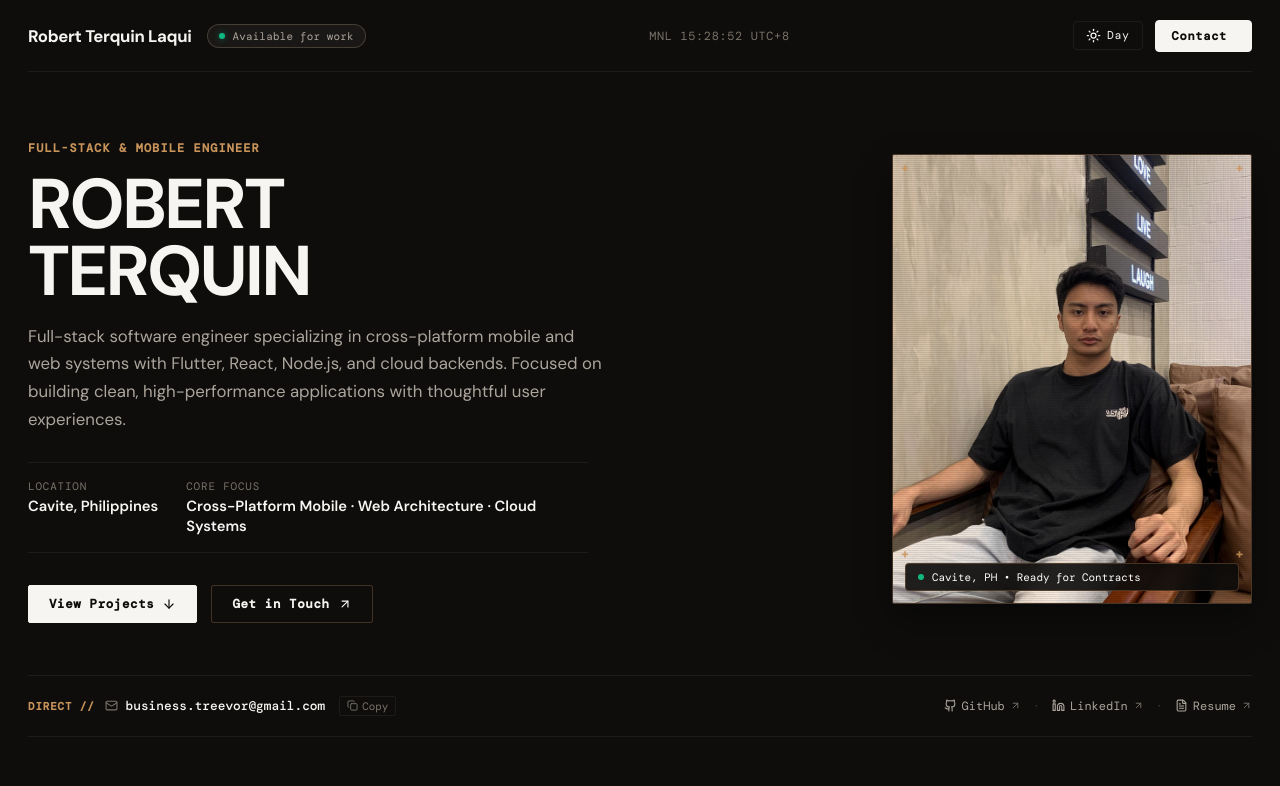
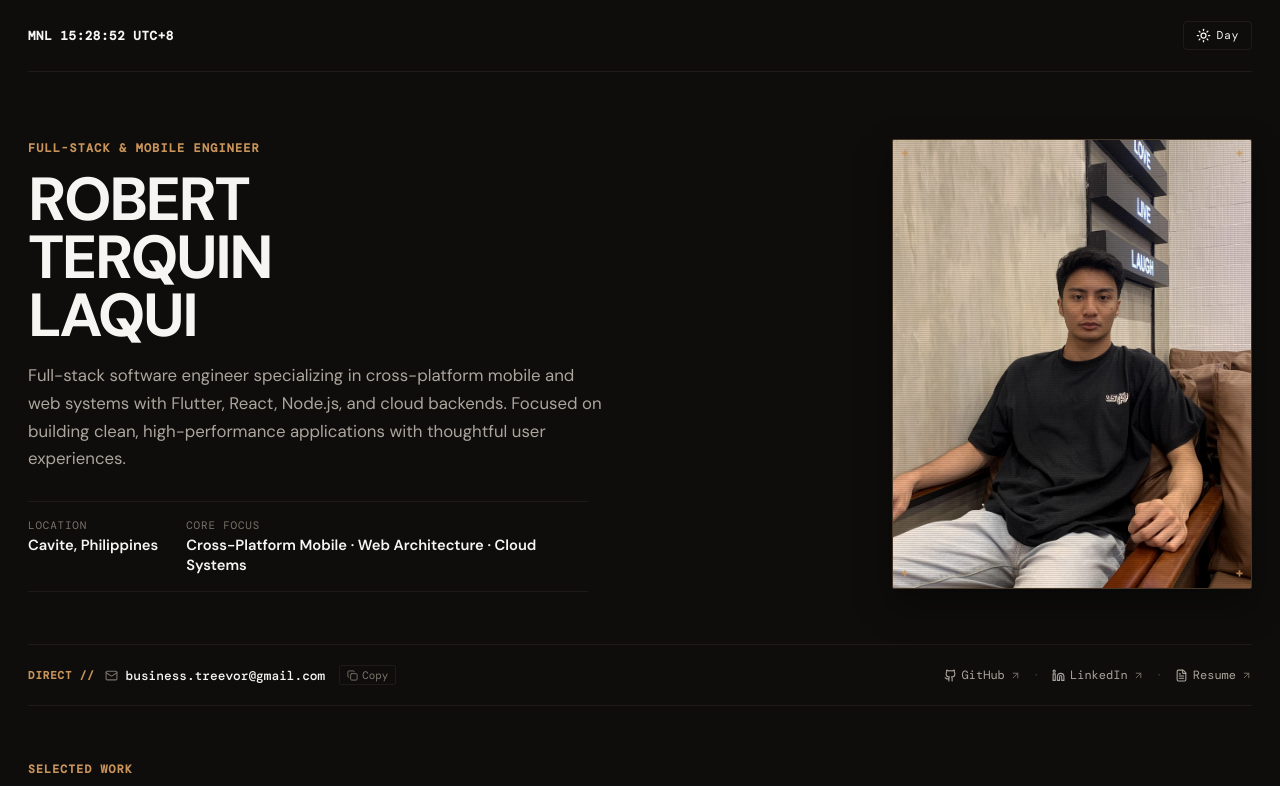
Before and after one commit to robertterquin/personal-portfolio, a React (Vite) app: page / in a window 1280 px wide. Shown: the top 786 px of the page. Built offline with nearby package versions, Linux system fonts and the light colour scheme; a web font is replaced by a local one.

Commit message:
Refactor components: simplify Footer and Header props, enhance Masthead layout, and update styles for better UI consistency

```diff
--- a/src/App.css
+++ b/src/App.css
@@ -213,11 +213,24 @@ html.theme-day .status-indicator {
   box-shadow: 0 0 6px rgba(5, 150, 105, 0.4);
 }
 
-.header-center {
-  font-family: var(--font-mono);
-  font-size: 0.74rem;
-  color: var(--ink-dim);
-  letter-spacing: 0.06em;
+.header-time-link {
+  display: inline-flex;
+  align-items: center;
+  gap: 8px;
+  text-decoration: none;
+}
+
+.timezone-clock {
+  font-family: var(--font-mono);
+  font-size: 0.78rem;
+  font-weight: 600;
+  color: var(--ink);
+  letter-spacing: 0.05em;
+  transition: color 0.15s ease;
+}
+
+.header-time-link:hover .timezone-clock {
+  color: var(--accent);
 }
 
 .header-right {
@@ -305,7 +318,7 @@ html.theme-day .status-indicator {
 
 .hero-title {
   margin: 0 0 18px 0;
-  font-size: clamp(2.8rem, 5.8vw, 4.4rem);
+  font-size: clamp(2.4rem, 4.8vw, 3.8rem);
   font-weight: 800;
   line-height: 0.95;
   letter-spacing: -0.04em;
@@ -324,7 +337,7 @@ html.theme-day .status-indicator {
   display: grid;
   grid-template-columns: auto 1fr;
   gap: 28px;
-  margin-bottom: 32px;
+  margin-bottom: 0;
   padding: 16px 0;
   border-top: 1px solid var(--line);
   border-bottom: 1px solid var(--line);
@@ -435,8 +448,8 @@ html.theme-day .hero-btn-primary:hover {
 
 .portrait-corner-tl { top: 8px; left: 8px; }
 .portrait-corner-tr { top: 8px; right: 8px; }
-.portrait-corner-bl { bottom: 42px; left: 8px; }
-.portrait-corner-br { bottom: 42px; right: 8px; }
+.portrait-corner-bl { bottom: 8px; left: 8px; }
+.portrait-corner-br { bottom: 8px; right: 8px; }
 
 html.theme-day .portrait-frame {
   box-shadow: 0 12px 28px rgba(158, 107, 56, 0.12);
--- a/src/App.tsx
+++ b/src/App.tsx
@@ -6,7 +6,6 @@ import { Snapshot } from './components/Snapshot';
 import { WorkSection } from './components/WorkSection';
 import { ToolkitSection } from './components/ToolkitSection';
 import { SystemTerminal } from './components/SystemTerminal';
-import { ContactView } from './components/ContactView';
 import { Footer } from './components/Footer';
 
 function App() {
@@ -16,7 +15,6 @@ function App() {
     return 'night';
   });
 
-  const [viewMode, setViewMode] = useState<'home' | 'contact'>('home');
   const [manilaTime, setManilaTime] = useState<string>('');
 
   useEffect(() => {
@@ -47,25 +45,6 @@ function App() {
     localStorage.setItem('rt_theme', theme);
   }, [theme]);
 
-  // Handle hash changes (e.g. clicking #contact or back)
-  useEffect(() => {
-    const handleHash = () => {
-      if (window.location.hash === '#contact') {
-        setViewMode('contact');
-      } else if (
-        window.location.hash === '#work' ||
-        window.location.hash === '#toolkit' ||
-        window.location.hash === '#top'
-      ) {
-        setViewMode('home');
-      }
-    };
-
-    window.addEventListener('hashchange', handleHash);
-    handleHash();
-    return () => window.removeEventListener('hashchange', handleHash);
-  }, []);
-
   const toggleTheme = () => {
     const nextTheme = theme === 'night' ? 'day' : 'night';
     if (document.startViewTransition) {
@@ -77,45 +56,26 @@ function App() {
     }
   };
 
-  const toggleContactView = () => {
-    setViewMode((prev) => {
-      const next = prev === 'home' ? 'contact' : 'home';
-      window.scrollTo({ top: 0, behavior: 'smooth' });
-      return next;
-    });
-  };
-
   return (
     <div className="dossier-app">
       <div className="dossier-container">
         <Header
           theme={theme}
           onToggleTheme={toggleTheme}
-          viewMode={viewMode}
-          onToggleContact={toggleContactView}
           manilaTime={manilaTime}
         />
 
         <main id="main-content">
-          {viewMode === 'home' ? (
           <div className="view-fade-in">
-              <Masthead onOpenContact={toggleContactView} />
+            <Masthead />
             <Snapshot />
             <WorkSection />
             <ToolkitSection />
             <SystemTerminal />
           </div>
-          ) : (
-            <div className="view-fade-in">
-              <ContactView onBackToPortfolio={() => setViewMode('home')} />
-            </div>
-          )}
         </main>
 
-        <Footer
-          viewMode={viewMode}
-          onToggleContact={toggleContactView}
-        />
+        <Footer />
       </div>
     </div>
   );
--- a/src/components/Footer.tsx
+++ b/src/components/Footer.tsx
@@ -1,13 +1,8 @@
 import React from 'react';
-import { ArrowUp, ArrowUpRight } from 'lucide-react';
+import { ArrowUp } from 'lucide-react';
 import { personalData } from '../data/portfolioData';
 
-interface FooterProps {
-  viewMode: 'home' | 'contact';
-  onToggleContact: () => void;
-}
-
-export const Footer: React.FC<FooterProps> = ({ viewMode, onToggleContact }) => {
+export const Footer: React.FC = () => {
   const currentYear = new Date().getFullYear();
 
   return (
@@ -28,26 +23,6 @@ export const Footer: React.FC<FooterProps> = ({ viewMode, onToggleContact }) =>
       </div>
 
       <div className="footer-right">
-        {viewMode === 'home' ? (
-          <button
-            type="button"
-            className="footer-contact-link"
-            onClick={onToggleContact}
-          >
-            <span>Start a conversation</span>
-            <ArrowUpRight size={14} />
-          </button>
-        ) : (
-          <button
-            type="button"
-            className="footer-contact-link"
-            onClick={onToggleContact}
-          >
-            <span>Back to portfolio</span>
-            <ArrowUpRight size={14} />
-          </button>
-        )}
-
         <a href="#top" className="back-to-top-btn" aria-label="Back to top of dossier">
           <span>Top</span>
           <ArrowUp size={13} />
--- a/src/components/Header.tsx
+++ b/src/components/Header.tsx
@@ -1,39 +1,23 @@
 import React from 'react';
 import { Sun, Moon } from 'lucide-react';
-import { personalData } from '../data/portfolioData';
 
 interface HeaderProps {
   theme: 'day' | 'night';
   onToggleTheme: () => void;
-  viewMode: 'home' | 'contact';
-  onToggleContact: () => void;
   manilaTime: string;
 }
 
 export const Header: React.FC<HeaderProps> = ({
   theme,
   onToggleTheme,
-  viewMode,
-  onToggleContact,
   manilaTime,
 }) => {
   return (
     <header className="site-header">
       <div className="header-left">
-        <a href="#top" className="brand-monogram" aria-label="Go to top">
-          <span className="monogram-text">{personalData.name}</span>
+        <a href="#top" className="header-time-link" aria-label="Go to top">
+          <span className="timezone-clock">MNL {manilaTime}</span>
         </a>
-
-        <div className="header-status-badge">
-          <span className="status-indicator"></span>
-          <span className="status-label">{personalData.status}</span>
-        </div>
-      </div>
-
-      <div className="header-center">
-        <span className="timezone-clock">
-          MNL {manilaTime}
-        </span>
       </div>
 
       <div className="header-right">
@@ -47,16 +31,6 @@ export const Header: React.FC<HeaderProps> = ({
           {theme === 'night' ? <Sun size={15} /> : <Moon size={15} />}
           <span className="theme-toggle-label">{theme === 'night' ? 'Day' : 'Night'}</span>
         </button>
-
-        <button
-          type="button"
-          className={`contact-nav-btn ${viewMode === 'contact' ? 'active' : ''}`}
-          onClick={onToggleContact}
-          aria-label={viewMode === 'contact' ? 'Close contact view' : 'Open contact view'}
-        >
-          <span>{viewMode === 'contact' ? 'Close' : 'Contact'}</span>
-          <span className="nav-btn-indicator"></span>
-        </button>
       </div>
     </header>
   );
--- a/src/components/Masthead.tsx
+++ b/src/components/Masthead.tsx
@@ -1,13 +1,8 @@
 import React from 'react';
-import { ArrowDown, ArrowUpRight } from 'lucide-react';
 import { personalData } from '../data/portfolioData';
 import heroImg from '../assets/hero.png';
 
-interface MastheadProps {
-  onOpenContact?: () => void;
-}
-
-export const Masthead: React.FC<MastheadProps> = ({ onOpenContact }) => {
+export const Masthead: React.FC = () => {
   return (
     <section id="top" className="architectural-hero">
       <div className="hero-grid">
@@ -21,6 +16,8 @@ export const Masthead: React.FC<MastheadProps> = ({ onOpenContact }) => {
             ROBERT
             <br />
             TERQUIN
+            <br />
+            LAQUI
           </h1>
 
           <p className="hero-bio">
@@ -36,28 +33,6 @@ export const Masthead: React.FC<MastheadProps> = ({ onOpenContact }) => {
               <span className="meta-k">Core Focus</span>
               <strong className="meta-v">{personalData.focus}</strong>
             </div>
-          </div>
-
-          <div className="hero-actions">
-            <a href="#work" className="hero-btn hero-btn-primary">
-              <span>View Projects</span>
-              <ArrowDown size={14} />
-            </a>
-            {onOpenContact ? (
-              <button
-                type="button"
-                className="hero-btn hero-btn-secondary"
-                onClick={onOpenContact}
-              >
-                <span>Get in Touch</span>
-                <ArrowUpRight size={14} />
-              </button>
-            ) : (
-              <a href="#contact" className="hero-btn hero-btn-secondary">
-                <span>Get in Touch</span>
-                <ArrowUpRight size={14} />
-              </a>
-            )}
           </div>
         </div>
 
@@ -79,10 +54,6 @@ export const Masthead: React.FC<MastheadProps> = ({ onOpenContact }) => {
               }}
             />
             <div className="portrait-scanline" aria-hidden="true"></div>
-            <div className="portrait-badge">
-              <span className="badge-dot"></span>
-              <span className="badge-text">Cavite, PH • Ready for Contracts</span>
-            </div>
           </div>
         </div>
       </div>
```
Lines whose indentation alone changed are shown as unchanged.
